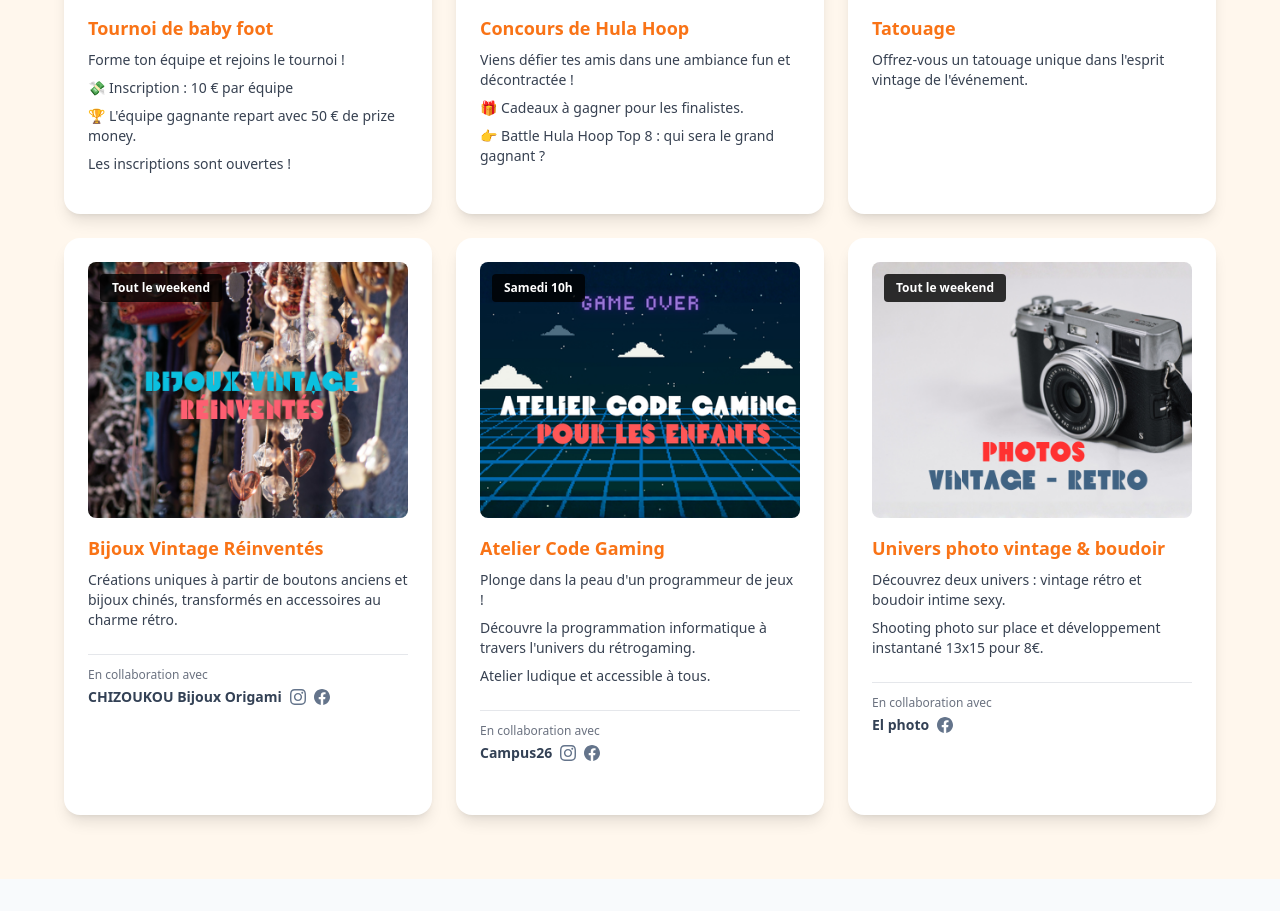
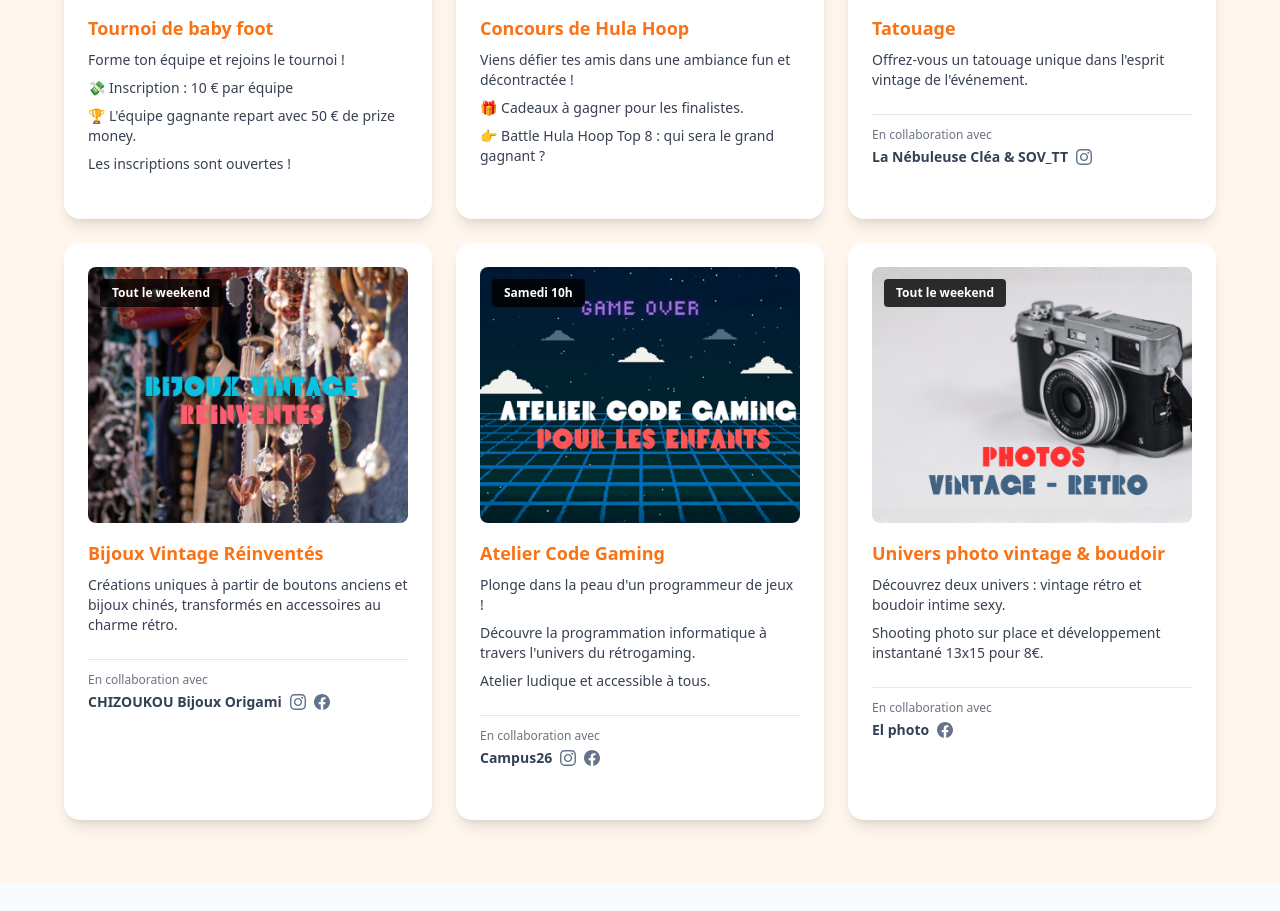
Before and after one commit to takako916/salonvintage43, a Next.js app: page / in a window 1280 px wide. Shown: the part 3228-4139 px from the top of the page. Built offline with nearby package versions, Linux system fonts and the light colour scheme.

Commit message:
Ajout de la collaboration avec La Nébuleuse Cléa & SOV_TT pour le tatouage  Changes to be committed:  	modified:   components/AnimationsTabs.tsx

```diff
--- a/components/AnimationsTabs.tsx
+++ b/components/AnimationsTabs.tsx
@@ -202,7 +202,13 @@ const tabContents: TabContent[] = [
         image: "/images/animations/art/tatoo.png",
         link: "/tatouage",
         showMoreLink: false,
-        dateTime: "Tout le weekend"
+        dateTime: "Tout le weekend",
+        collaboration: {
+          name: "La Nébuleuse Cléa & SOV_TT",
+          socials: {
+            instagram: "https://www.instagram.com/_clea_ttt"
+          }
+        }
       },
       {
         title: "Bijoux Vintage Réinventés",
```
